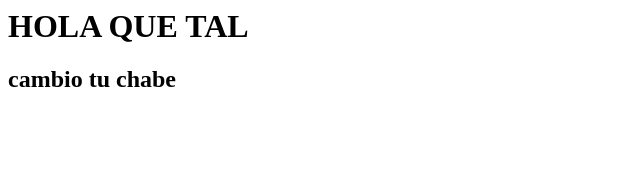
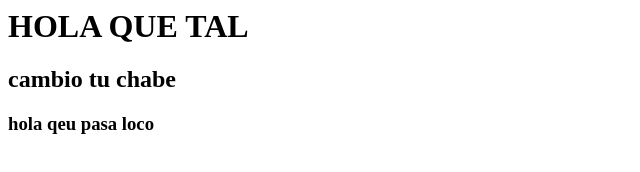
Before and after one commit to AlbertoHerreros/personalPage, a plain HTML site: page index.html in a window 1280 px wide. Shown: the whole page, without its empty margins (0-640 px from the left). Drawn offline with Linux system fonts and the light colour scheme.

Commit message:
Update index.html

```diff
--- a/index.html
+++ b/index.html
@@ -1,2 +1,4 @@
 <h1>HOLA QUE TAL</h1>
 <h2>cambio tu chabe</h2>
+
+<h3>hola qeu pasa loco</h3>
```
